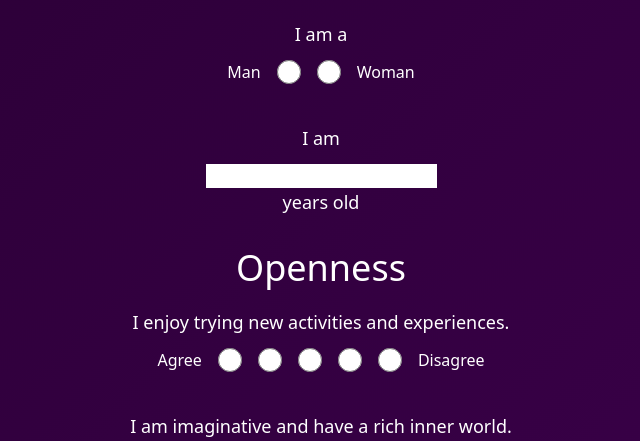
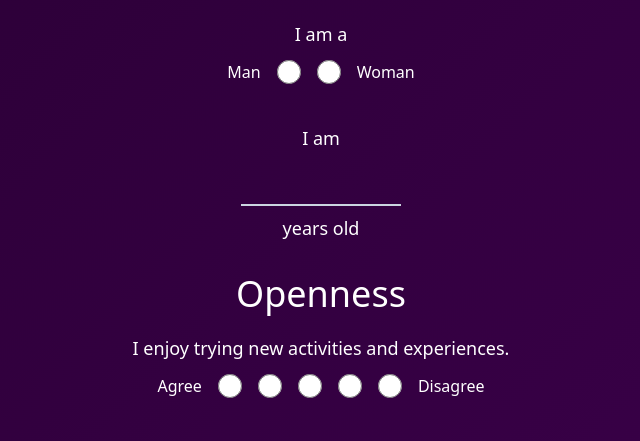
Before and after one commit to ravi-aratchige/spacefarer, a Flask app: page /personality-test in a window 1280 px wide. Shown: the part 64-505 px from the top of the page, without its empty margins (319-959 px from the left). Run offline with Flask 3, Linux system fonts and the light colour scheme; parts of the project's set-up code (start-up, migrations or seed data) failed here and were passed over.

Commit message:
Multiple changes
1. Added "required" attributes to radio buttons.
2. Styled age input to resemble "fill-in-the-blanks" type of input.

```diff
--- a/app/static/css/main.css
+++ b/app/static/css/main.css
@@ -567,6 +567,10 @@ video {
   margin-top: 4rem;
 }
 
+.mb-2 {
+  margin-bottom: 0.5rem;
+}
+
 .block {
   display: block;
 }
@@ -593,6 +597,14 @@ video {
 
 .w-full {
   width: 100%;
+}
+
+.w-10 {
+  width: 2.5rem;
+}
+
+.w-40 {
+  width: 10rem;
 }
 
 .flex-col {
@@ -622,9 +634,64 @@ video {
   border-radius: 0.25rem;
 }
 
+.rounded-lg {
+  border-radius: 0.5rem;
+}
+
+.rounded-md {
+  border-radius: 0.375rem;
+}
+
+.border {
+  border-width: 1px;
+}
+
+.border-x-0 {
+  border-left-width: 0px;
+  border-right-width: 0px;
+}
+
+.border-b-2 {
+  border-bottom-width: 2px;
+}
+
+.border-gray-300 {
+  --tw-border-opacity: 1;
+  border-color: rgb(209 213 219 / var(--tw-border-opacity));
+}
+
+.border-orange-400 {
+  --tw-border-opacity: 1;
+  border-color: rgb(251 146 60 / var(--tw-border-opacity));
+}
+
+.border-gray-100 {
+  --tw-border-opacity: 1;
+  border-color: rgb(243 244 246 / var(--tw-border-opacity));
+}
+
+.border-gray-200 {
+  --tw-border-opacity: 1;
+  border-color: rgb(229 231 235 / var(--tw-border-opacity));
+}
+
+.border-slate-300 {
+  --tw-border-opacity: 1;
+  border-color: rgb(203 213 225 / var(--tw-border-opacity));
+}
+
 .bg-violet-600 {
   --tw-bg-opacity: 1;
   background-color: rgb(124 58 237 / var(--tw-bg-opacity));
+}
+
+.bg-gray-50 {
+  --tw-bg-opacity: 1;
+  background-color: rgb(249 250 251 / var(--tw-bg-opacity));
+}
+
+.bg-transparent {
+  background-color: transparent;
 }
 
 .p-10 {
@@ -633,6 +700,14 @@ video {
 
 .p-5 {
   padding: 1.25rem;
+}
+
+.p-2 {
+  padding: 0.5rem;
+}
+
+.p-2\.5 {
+  padding: 0.625rem;
 }
 
 .px-2 {
@@ -688,6 +763,11 @@ video {
   line-height: 1rem;
 }
 
+.text-sm {
+  font-size: 0.875rem;
+  line-height: 1.25rem;
+}
+
 .font-bold {
   font-weight: 700;
 }
@@ -702,7 +782,79 @@ video {
   color: rgb(255 255 255 / var(--tw-text-opacity));
 }
 
+.text-gray-900 {
+  --tw-text-opacity: 1;
+  color: rgb(17 24 39 / var(--tw-text-opacity));
+}
+
+.outline-none {
+  outline: 2px solid transparent;
+  outline-offset: 2px;
+}
+
 .hover\:bg-violet-400:hover {
   --tw-bg-opacity: 1;
   background-color: rgb(167 139 250 / var(--tw-bg-opacity));
 }
+
+.focus\:border-blue-500:focus {
+  --tw-border-opacity: 1;
+  border-color: rgb(59 130 246 / var(--tw-border-opacity));
+}
+
+.focus\:border-green-500:focus {
+  --tw-border-opacity: 1;
+  border-color: rgb(34 197 94 / var(--tw-border-opacity));
+}
+
+.focus\:border-white:focus {
+  --tw-border-opacity: 1;
+  border-color: rgb(255 255 255 / var(--tw-border-opacity));
+}
+
+.focus\:ring-blue-500:focus {
+  --tw-ring-opacity: 1;
+  --tw-ring-color: rgb(59 130 246 / var(--tw-ring-opacity));
+}
+
+.focus\:ring-blue-300:focus {
+  --tw-ring-opacity: 1;
+  --tw-ring-color: rgb(147 197 253 / var(--tw-ring-opacity));
+}
+
+@media (prefers-color-scheme: dark) {
+  .dark\:border-gray-600 {
+    --tw-border-opacity: 1;
+    border-color: rgb(75 85 99 / var(--tw-border-opacity));
+  }
+
+  .dark\:bg-gray-700 {
+    --tw-bg-opacity: 1;
+    background-color: rgb(55 65 81 / var(--tw-bg-opacity));
+  }
+
+  .dark\:text-white {
+    --tw-text-opacity: 1;
+    color: rgb(255 255 255 / var(--tw-text-opacity));
+  }
+
+  .dark\:placeholder-gray-400::-moz-placeholder {
+    --tw-placeholder-opacity: 1;
+    color: rgb(156 163 175 / var(--tw-placeholder-opacity));
+  }
+
+  .dark\:placeholder-gray-400::placeholder {
+    --tw-placeholder-opacity: 1;
+    color: rgb(156 163 175 / var(--tw-placeholder-opacity));
+  }
+
+  .dark\:focus\:border-blue-500:focus {
+    --tw-border-opacity: 1;
+    border-color: rgb(59 130 246 / var(--tw-border-opacity));
+  }
+
+  .dark\:focus\:ring-blue-500:focus {
+    --tw-ring-opacity: 1;
+    --tw-ring-color: rgb(59 130 246 / var(--tw-ring-opacity));
+  }
+}
--- a/app/templates/form.html
+++ b/app/templates/form.html
@@ -16,7 +16,7 @@
 
             <div class="p-5">
                 <h2 class="text-lg pb-3">I am</h2>
-                <input type="number" name="age" class="text-black" />
+                <input type="number" name="age" class="text-white text-center text-md p-2 w-40 bg-transparent outline-none border-x-0 border-b-2 border-slate-300 focus:border-white mb-2" />
                 <h2 class="text-lg pb-3">years old</h2>
             </div>
 
--- a/app/templates/layout.html
+++ b/app/templates/layout.html
@@ -7,8 +7,8 @@
     <link rel="icon" type="image/x-icon" href="{{ url_for('static', filename='img/favicon.png') }}">
     <title>Psyche Explorer</title>
 
-    <!-- Background gradient -->
     <style>
+        /* Background gradient */
         body {
             background: linear-gradient(-45deg, #8900AE, #5D0076, #330040, #000000);
             background-size: 400% 400%;
@@ -16,7 +16,7 @@
             height: auto;
         }
 
-        /* BACKGROUND ANIMATION */
+        /* Background animation */
         @keyframes gradient {
             0% {
                 background-position: 0% 50%;
@@ -27,6 +27,21 @@
             100% {
                 background-position: 0% 50%;
             }
+        }
+
+        /* Removing arrows from number input (age) in webform */
+
+        /* 1. Chrome, Safari, Edge, Opera */
+        input::-webkit-outer-spin-button,
+        input::-webkit-inner-spin-button {
+            -webkit-appearance: none;
+            margin: 0;
+        }
+
+        /* 2. Firefox */
+        input[type=number] {
+            appearance: textfield;
+            -moz-appearance: textfield;
         }
     </style>
 
```
Also changed, not shown: other parts of app/templates/form.html (+21 -21 lines).
